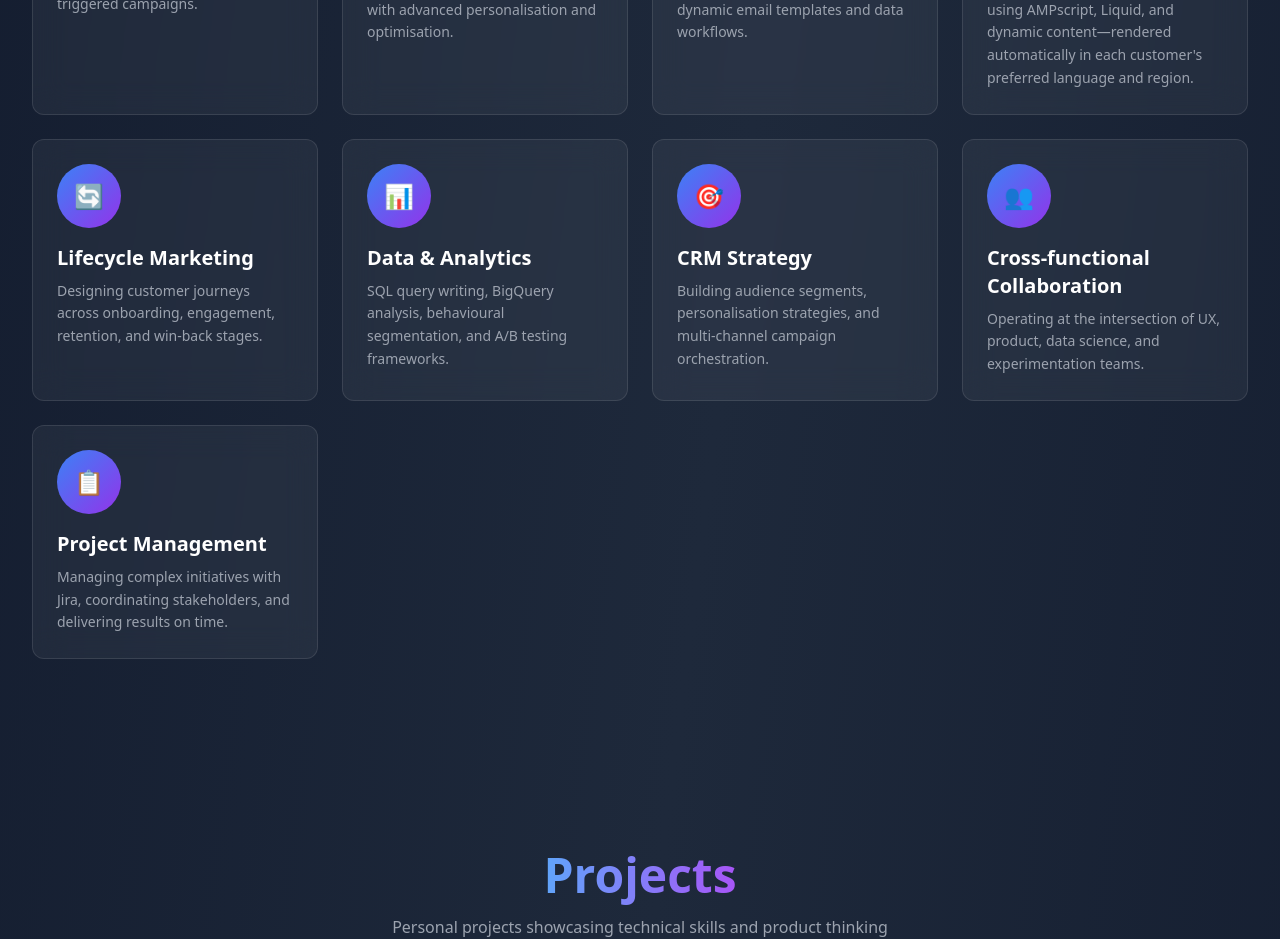
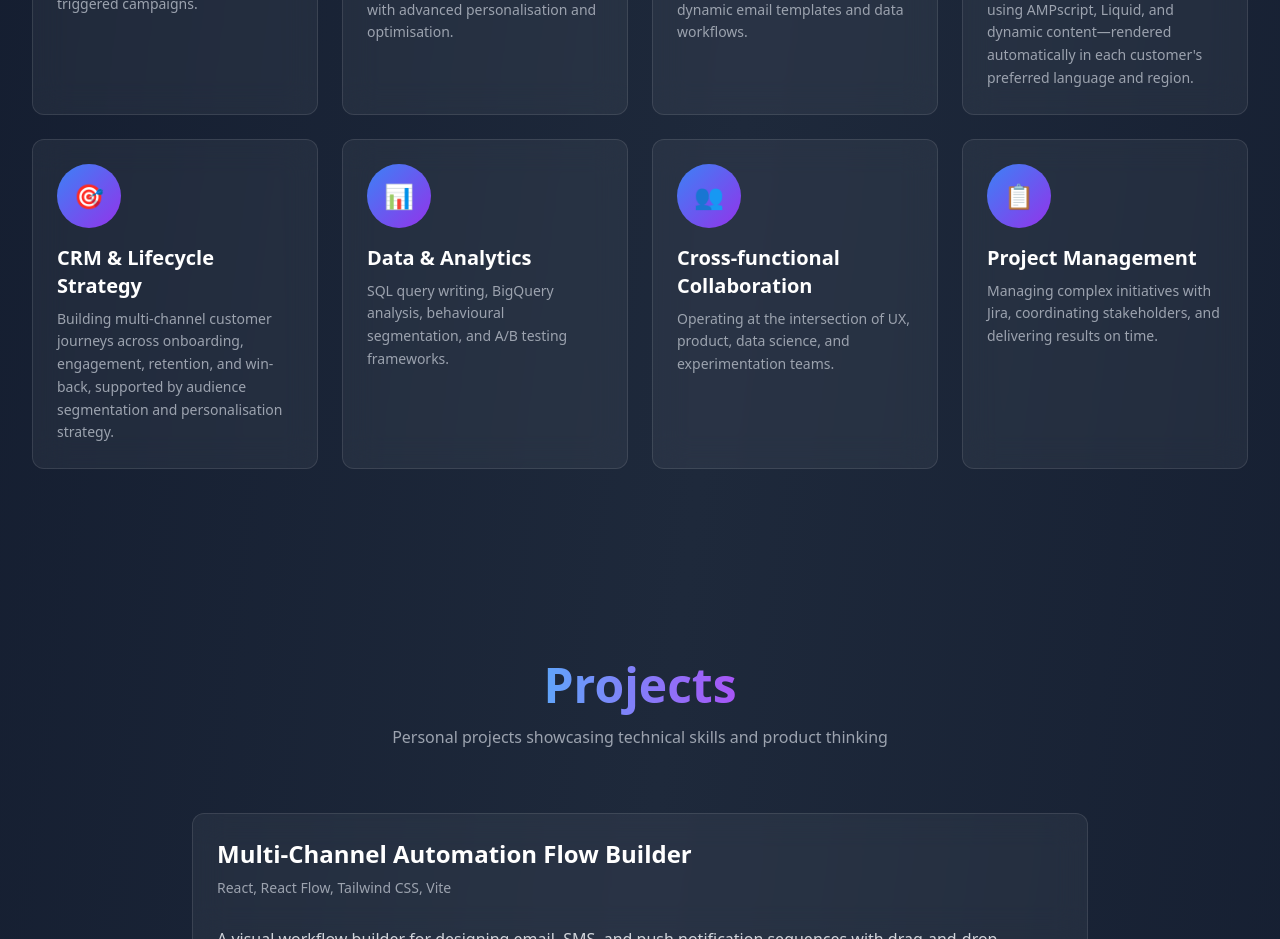
Before and after one commit to TheDuGuy/interactive-cv, a React (Vite) app: page / in a window 1280 px wide. Shown: the part 4080-5019 px from the top of the page. Built offline with nearby package versions, Linux system fonts and the light colour scheme.

Commit message:
refactor: Merge Lifecycle Marketing and CRM Strategy into single card
- Removed "Lifecycle Marketing" and "CRM Strategy" cards
- Added combined "CRM & Lifecycle Strategy" card with target icon
- Grid now contains 8 cards (2 rows × 4 columns)

```diff
--- a/src/components/Skills.jsx
+++ b/src/components/Skills.jsx
@@ -46,19 +46,14 @@ const Skills = () => {
       description: 'Building multilingual, highly personalised journeys in SFMC using AMPscript, Liquid, and dynamic content—rendered automatically in each customer\'s preferred language and region.'
     },
     {
-      name: 'Lifecycle Marketing',
-      emoji: '🔄',
-      description: 'Designing customer journeys across onboarding, engagement, retention, and win-back stages.'
+      name: 'CRM & Lifecycle Strategy',
+      emoji: '🎯',
+      description: 'Building multi-channel customer journeys across onboarding, engagement, retention, and win-back, supported by audience segmentation and personalisation strategy.'
     },
     {
       name: 'Data & Analytics',
       emoji: '📊',
       description: 'SQL query writing, BigQuery analysis, behavioural segmentation, and A/B testing frameworks.'
-    },
-    {
-      name: 'CRM Strategy',
-      emoji: '🎯',
-      description: 'Building audience segments, personalisation strategies, and multi-channel campaign orchestration.'
     },
     {
       name: 'Cross-functional Collaboration',
```
